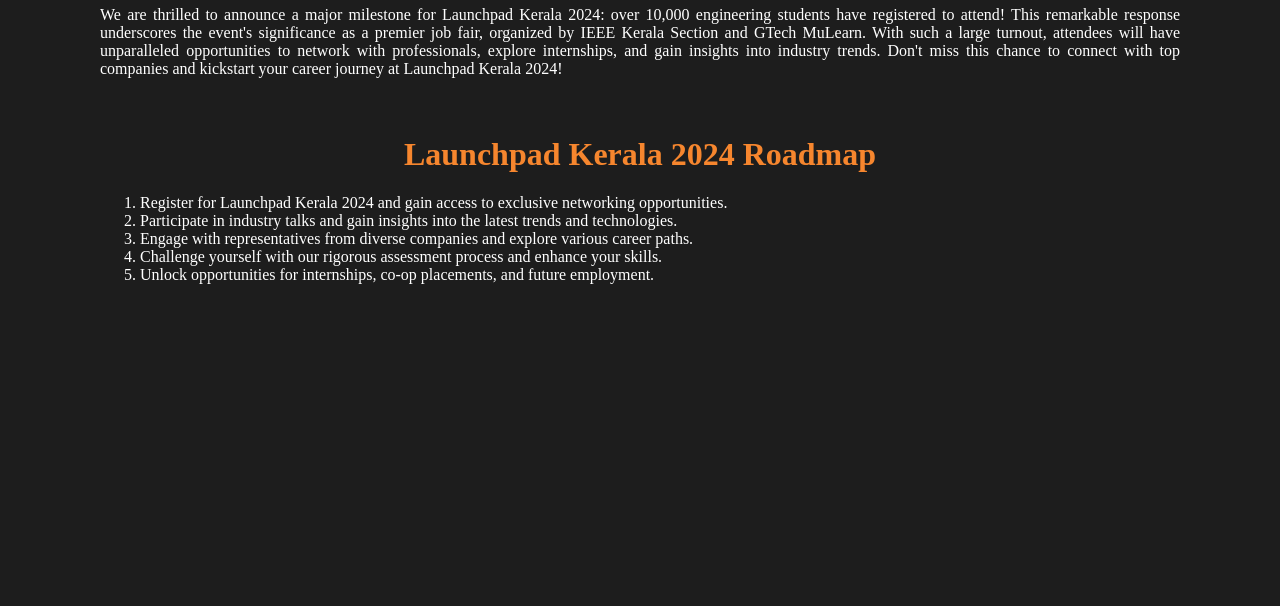
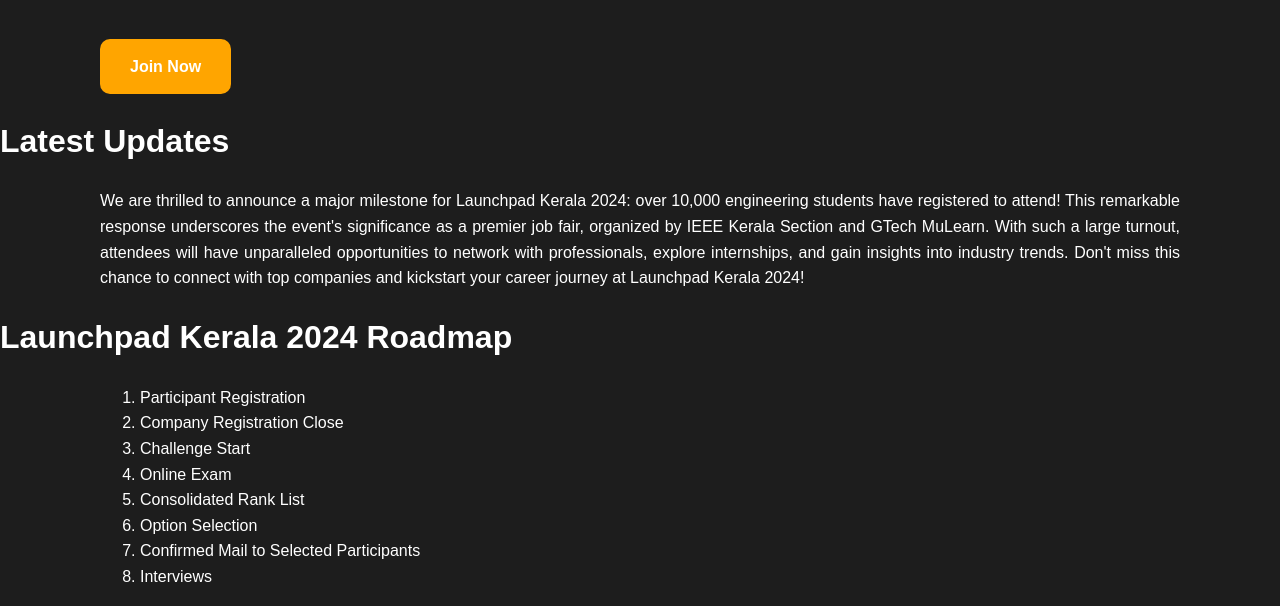
Before and after one commit to sreelakshmipoothadi/lpNewsletter, a plain HTML site: page index.html in a window 1280 px wide. Shown: the part 640-1246 px from the top of the page. Before the commit the page ends 940 px from the top, so only its background shows below. Drawn offline with Linux system fonts and the light colour scheme.

Commit message:
Update index.html

```diff
--- a/index.html
+++ b/index.html
@@ -1,94 +1,123 @@
-<!doctype html>
+<!DOCTYPE html>
 <html>
 <head>
 <meta charset="utf-8">
-<title>Untitled Document</title>
-
+<title>Launchpad Kerala 2024</title>
 <style>
     body {
         margin: 0;
         padding: 0;
-            overflow-x: hidden; /* Prevent horizontal scroll */
+        overflow-x: hidden;
+        font-family: Arial, sans-serif;
+        background-color: #1D1D1D;
+        color: #FFFFFF;
+        line-height: 1.6;
     }
-        img {
-
+    img.logo {
         display: block;
-            width: 50%; /* Set image width to 100% of viewport width */
-            height: auto; /* Maintain aspect ratio */
+        margin: 0 auto;
+        width: 50%;
+        height: auto;
     }
-		.heading{
-			color: #F6862E
+    h1.heading {
+        color: #F6862E;
+        text-align: center;
+        margin-top: 30px;
+        opacity: 0;
+        transform: translateY(-20px);
+        transition: opacity 0.5s, transform 0.5s;
     }
-
-		.contents{
-			color: #FFFFFF;
-			margin-left: 100px;
-			margin-right: 100px;
+    .contents {
+        margin: 0 100px;
         text-align: justify;
     }
-
     .button {
         background-color: orange;
-    color: "#1D1D1D";
-    padding: 15px 15px;
+        color: #FFFFFF;
+        padding: 15px 30px;
         border: none;
         border-radius: 10px;
         cursor: pointer;
+        display: inline-block;
+        margin-top: 20px;
+        text-decoration: none;
+        opacity: 0;
+        transform: translateY(20px);
+        transition: opacity 0.5s, transform 0.5s;
     }
-
     .button:hover {
         background-color: darkorange;
     }
-
-
-
 </style>
-
 </head>
-
-<body bgcolor="#1D1D1D">
+<body>
 <div align="center">
     <img src="images/Launchpad Kerala Logo.png" class="logo">
 </div>
-
 <div>
     <div class="heading">
-			<h1 align="center">Introduction</h1>
+        <h1>Introduction</h1>
     </div>
     <div class="contents">
         Launchpad Kerala 2024, a collaboration between IEEE Kerala Section and GTech MuLearn, is a prestigious job fair aimed at creating opportunities for engineering students and graduates in Kerala. The event features a rigorous assessment process including technical challenges and online tests to evaluate candidates' skills. Selected candidates can choose interview locations in Trivandrum, Kochi, or Kozhikode, simplifying the hiring process for companies. The event offers access to a diverse talent pool from across Kerala, providing companies with top-tier candidates for various roles.
     </div>
-
-
     <div class="heading">
-			<h1 align="center">Call for Action</h1>
+        <h1>Call for Action</h1>
     </div>
     <div class="contents">
         Join Launchpad Kerala 2024 for an unparalleled opportunity to kickstart your career journey! This premier job fair, organized by IEEE Kerala Section and GTech MuLearn, offers a platform where engineering students and graduates can connect with top companies and industry professionals. By participating, you gain access to networking opportunities that could lead to internships, co-op placements, or future employment. Moreover, you'll get valuable industry insights, learning about the latest trends and technologies directly from experts. The event also exposes you to diverse career paths, helping you explore new possibilities and find the perfect fit for your skills and interests. Additionally, participating in Launchpad Kerala 2024 is a transformative experience that fosters personal growth, pushing you to embrace new challenges and develop key skills like resilience, adaptability, and self-confidence. Don't miss out on this chance to shape your future!<br><br>
-			<a href=https://mulearn.org/launchpad>
-                    <button class="button"><b>Join Now</b></button></a>
+        <a href="https://mulearn.org/launchpad" class="button"><b>Join Now</b></a>
     </div>
-
     <div class="heading">
-			<h1 align="center">Latest Updates</h1>
+        <h1>Latest Updates</h1>
     </div>
     <div class="contents">
-			We are thrilled to announce a major milestone for Launchpad Kerala 2024: over 10,000 engineering students have registered to attend! This remarkable response underscores the event's significance as a premier job fair, organized by IEEE Kerala Section and GTech MuLearn. With such a large turnout, attendees will have unparalleled opportunities to network with professionals, explore internships, and gain insights into industry trends. Don't miss this chance to connect with top companies and kickstart your career journey at Launchpad Kerala 2024!<br><br><br>
+        We are thrilled to announce a major milestone for Launchpad Kerala 2024: over 10,000 engineering students have registered to attend! This remarkable response underscores the event's significance as a premier job fair, organized by IEEE Kerala Section and GTech MuLearn. With such a large turnout, attendees will have unparalleled opportunities to network with professionals, explore internships, and gain insights into industry trends. Don't miss this chance to connect with top companies and kickstart your career journey at Launchpad Kerala 2024!
     </div>
-
     <div class="heading">
-			<h1 align="center">Launchpad Kerala 2024 Roadmap</h1>
+        <h1>Launchpad Kerala 2024 Roadmap</h1>
     </div>
     <div class="contents">
         <ol>
-        <li>Register for Launchpad Kerala 2024 and gain access to exclusive networking opportunities.</li>
-        <li>Participate in industry talks and gain insights into the latest trends and technologies.</li>
-        <li>Engage with representatives from diverse companies and explore various career paths.</li>
-        <li>Challenge yourself with our rigorous assessment process and enhance your skills.</li>
-        <li>Unlock opportunities for internships, co-op placements, and future employment.</li>
+            <li>Participant Registration</li>
+            <li>Company Registration Close</li>
+            <li>Challenge Start</li>
+            <li>Online Exam</li>
+            <li>Consolidated Rank List</li>
+            <li>Option Selection</li>
+            <li>Confirmed Mail to Selected Participants</li>
+            <li>Interviews</li>
         </ol>
     </div>
+</div>
+<script>
+    window.addEventListener('scroll', () => {
+        const headings = document.querySelectorAll('.heading');
+        headings.forEach(heading => {
+            if (isElementInViewport(heading) && heading.style.opacity !== '1') {
+                heading.style.opacity = '1';
+                heading.style.transform = 'translateY(0)';
+            }
+        });
 
-	</div>
+        const buttons = document.querySelectorAll('.button');
+        buttons.forEach(button => {
+            if (isElementInViewport(button) && button.style.opacity !== '1') {
+                button.style.opacity = '1';
+                button.style.transform = 'translateY(0)';
+            }
+        });
+    });
+
+    function isElementInViewport(el) {
+        const rect = el.getBoundingClientRect();
+        return (
+            rect.top >= 0 &&
+            rect.left >= 0 &&
+            rect.bottom <= (window.innerHeight || document.documentElement.clientHeight) &&
+            rect.right <= (window.innerWidth || document.documentElement.clientWidth)
+        );
+    }
+</script>
 </body>
 </html>
```
Lines whose indentation alone changed are shown as unchanged.
